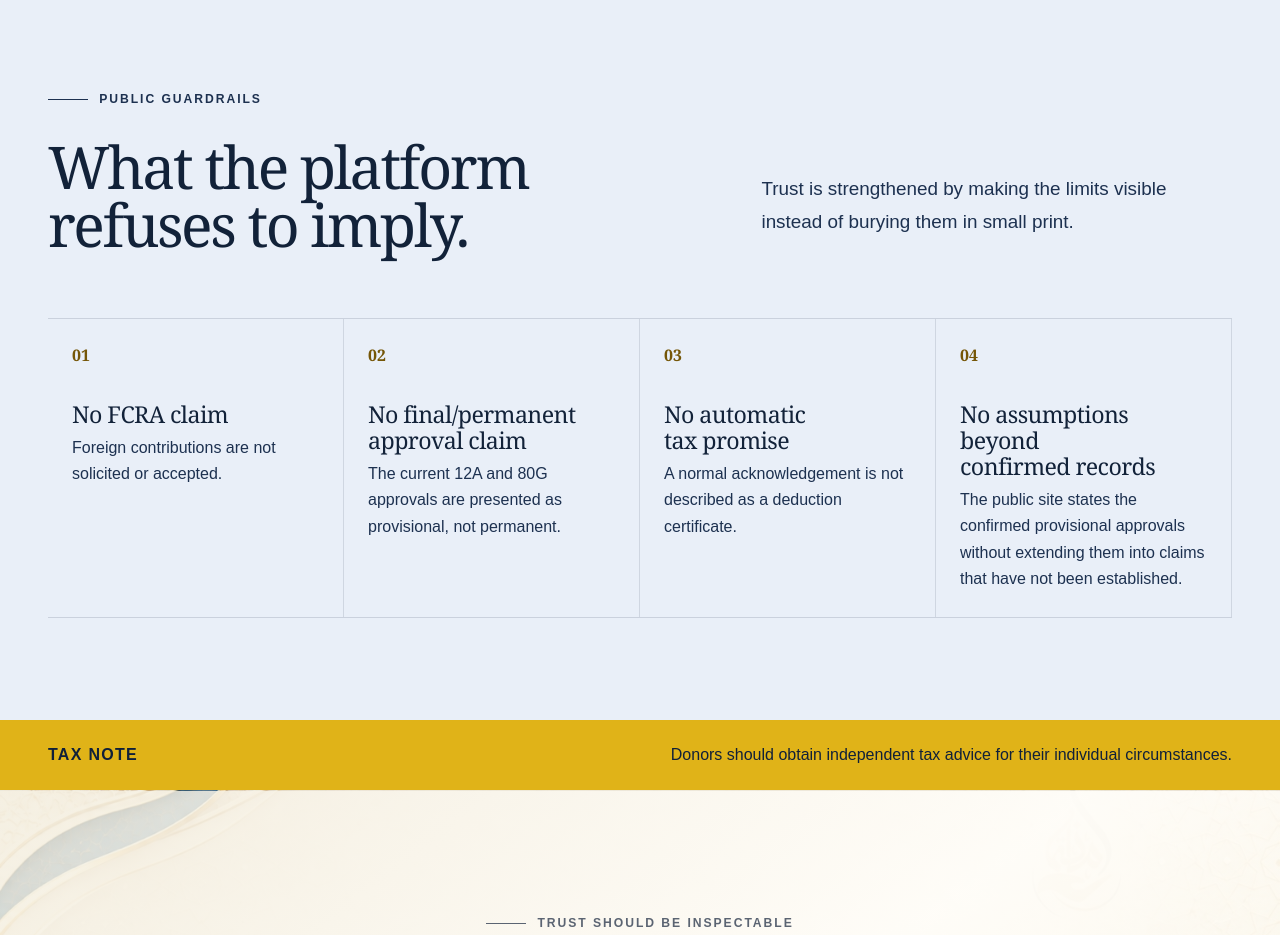
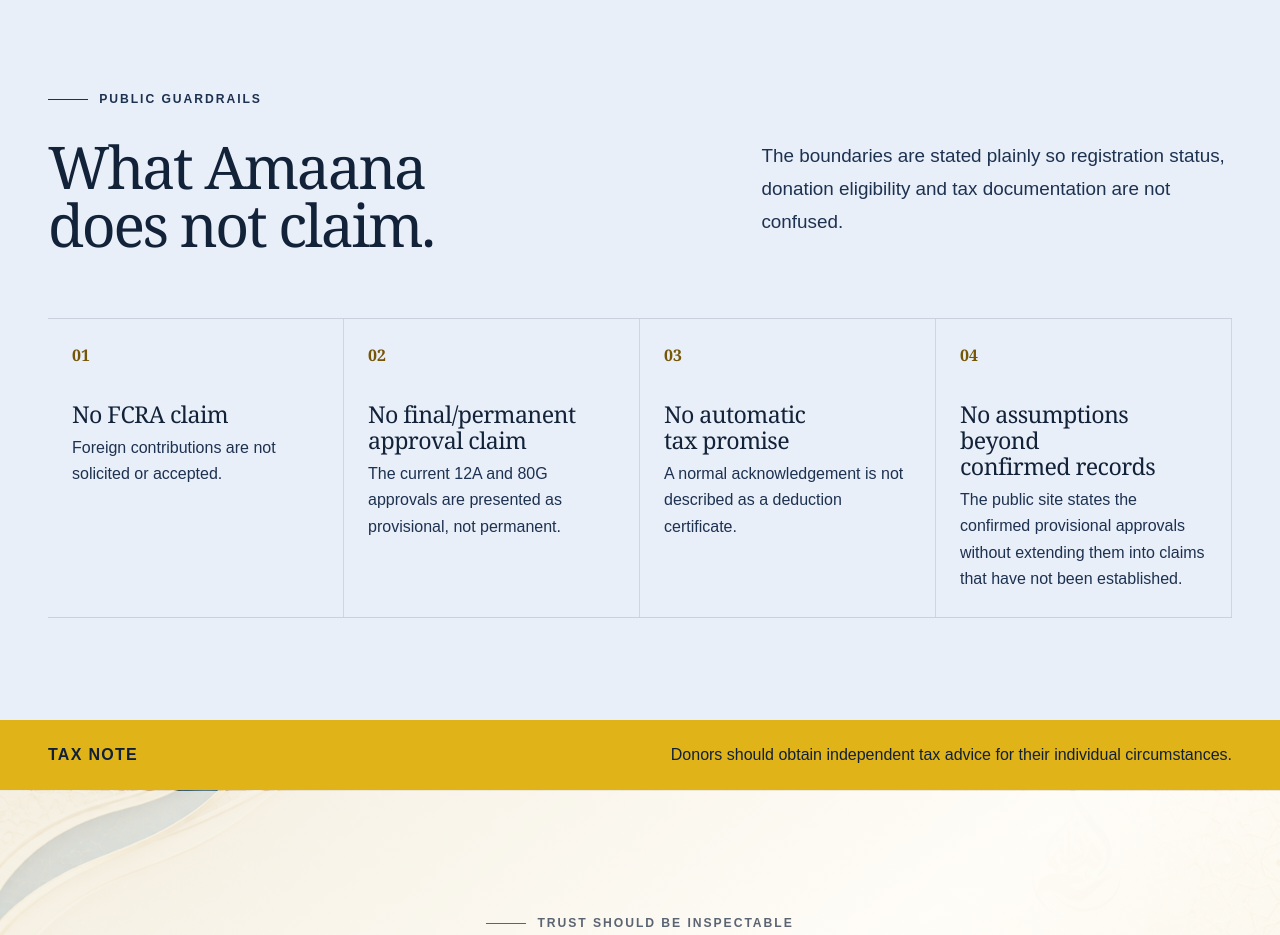
Before and after one commit to immazhark/amaana-platform, a Next.js app: page /compliance in a window 1280 px wide. Shown: the part 2840-3775 px from the top of the page. Built offline with nearby package versions, Linux system fonts and the light colour scheme; no server answers.

Commit message:
refine: make compliance guardrails visitor facing

```diff
--- a/src/app/compliance/page.tsx
+++ b/src/app/compliance/page.tsx
@@ -42,7 +42,7 @@ export default function CompliancePage() {
 
     <section className="v2-section dark v2-compliance-pending"><div className="v2-shell v2-compliance-pending-grid"><div><p className="v2-section-label">Current registration position</p><h2 className="v2-section-title">Provisional approvals are stated without overstating them.</h2><p className="v2-section-intro">Amaana Foundation&apos;s 12A and 80G approvals are both provisional. The site therefore avoids describing either approval as final or permanent, while the Foundation continues to follow the applicable compliance and renewal requirements.</p></div><div className="v2-compliance-hold"><span>Control currently applied</span><strong>Tax-certificate functionality remains disabled.</strong><p>Registration status and platform certificate issuance are treated separately. Normal donation acknowledgements remain the only automated donor document until the required operational and tax-certificate controls are completed.</p></div></div></section>
 
-    <section className="v2-section v2-compliance-guardrails"><div className="v2-shell"><div className="v2-section-head"><div><p className="v2-section-label">Public guardrails</p><h2 className="v2-section-title">What the platform refuses to imply.</h2></div><p className="v2-section-intro">Trust is strengthened by making the limits visible instead of burying them in small print.</p></div><div className="v2-compliance-guardrail-grid"><article><span>01</span><h3>No FCRA claim</h3><p>Foreign contributions are not solicited or accepted.</p></article><article><span>02</span><h3>No final/permanent approval claim</h3><p>The current 12A and 80G approvals are presented as provisional, not permanent.</p></article><article><span>03</span><h3>No automatic tax promise</h3><p>A normal acknowledgement is not described as a deduction certificate.</p></article><article><span>04</span><h3>No assumptions beyond confirmed records</h3><p>The public site states the confirmed provisional approvals without extending them into claims that have not been established.</p></article></div></div></section>
+    <section className="v2-section v2-compliance-guardrails"><div className="v2-shell"><div className="v2-section-head"><div><p className="v2-section-label">Public guardrails</p><h2 className="v2-section-title">What Amaana does not claim.</h2></div><p className="v2-section-intro">The boundaries are stated plainly so registration status, donation eligibility and tax documentation are not confused.</p></div><div className="v2-compliance-guardrail-grid"><article><span>01</span><h3>No FCRA claim</h3><p>Foreign contributions are not solicited or accepted.</p></article><article><span>02</span><h3>No final/permanent approval claim</h3><p>The current 12A and 80G approvals are presented as provisional, not permanent.</p></article><article><span>03</span><h3>No automatic tax promise</h3><p>A normal acknowledgement is not described as a deduction certificate.</p></article><article><span>04</span><h3>No assumptions beyond confirmed records</h3><p>The public site states the confirmed provisional approvals without extending them into claims that have not been established.</p></article></div></div></section>
 
     <section className="v2-compliance-note"><div className="v2-shell"><strong>Tax note</strong><p>Donors should obtain independent tax advice for their individual circumstances.</p></div></section>
 
```
